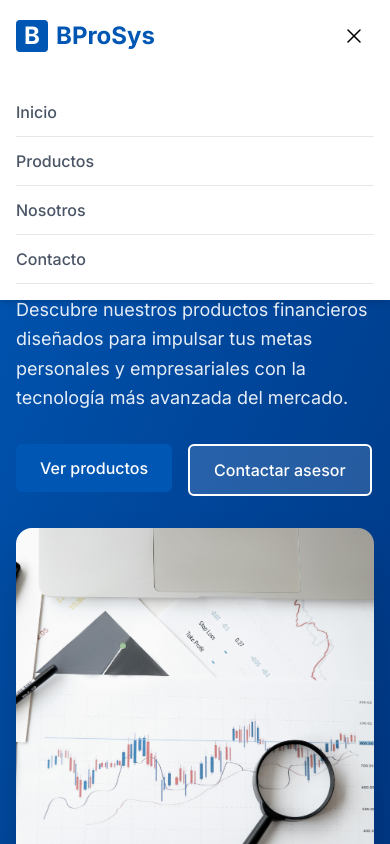
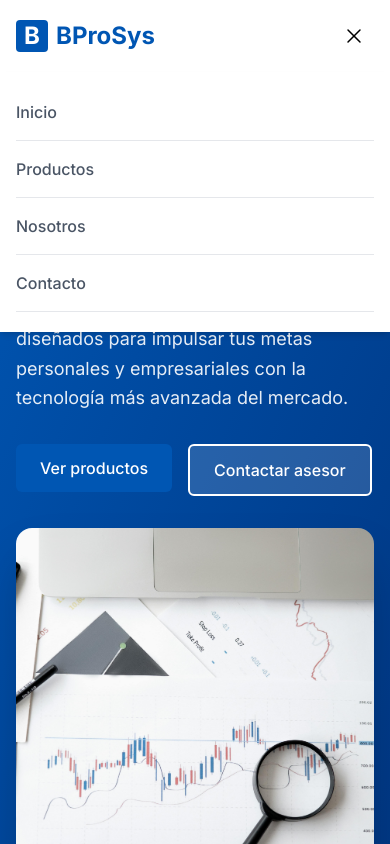
Before and after one commit to cfranco92/bprosys, a Next.js app: page / in a window 390 px wide. Both pictures are taken after a click on the button "Abrir menú". Shown: the top 844 px of the page. Built offline with nearby package versions, Linux system fonts and the light colour scheme.

Commit message:
Add transitions to header component

```diff
--- a/src/common/components/Header.tsx
+++ b/src/common/components/Header.tsx
@@ -1,14 +1,33 @@
 "use client";
 
 import Link from "next/link";
-import { useState } from "react";
+import { useState, useEffect } from "react";
 import { MenuIcon, CloseIcon } from "./icons";
 
 export const Header = () => {
   const [isMenuOpen, setIsMenuOpen] = useState(false);
+  const [isMenuVisible, setIsMenuVisible] = useState(false);
+
+  useEffect(() => {
+    let timeoutId: NodeJS.Timeout;
+    if (isMenuOpen) {
+      setIsMenuVisible(true);
+    } else {
+      timeoutId = setTimeout(() => {
+        setIsMenuVisible(false);
+      }, 300);
+    }
+    return () => {
+      if (timeoutId) clearTimeout(timeoutId);
+    };
+  }, [isMenuOpen]);
 
   const toggleMenu = () => {
     setIsMenuOpen(!isMenuOpen);
+  };
+
+  const closeMenu = () => {
+    setIsMenuOpen(false);
   };
 
   return (
@@ -35,53 +54,72 @@ export const Header = () => {
           aria-expanded={isMenuOpen}
           aria-label={isMenuOpen ? "Cerrar menú" : "Abrir menú"}
           aria-controls="main-navigation"
-          className="block md:hidden p-2 text-gray-600 bg-transparent border-none cursor-pointer focus:outline-none focus-visible:ring-2 focus-visible:ring-[#0056b3] focus-visible:ring-offset-2 rounded-md"
+          className="block md:hidden p-2 text-gray-600 bg-transparent border-none cursor-pointer focus:outline-none focus-visible:ring-2 focus-visible:ring-[#0056b3] focus-visible:ring-offset-2 rounded-md transition-transform duration-200 ease-in-out hover:scale-110"
         >
-          {isMenuOpen ? (
+          <div className="relative w-6 h-6 transition-all duration-300">
+            <div className={`absolute inset-0 transition-opacity duration-300 ${isMenuOpen ? 'opacity-0' : 'opacity-100'}`}>
+              <MenuIcon width={24} height={24} />
+            </div>
+            <div className={`absolute inset-0 transition-opacity duration-300 ${isMenuOpen ? 'opacity-100' : 'opacity-0'}`}>
               <CloseIcon width={24} height={24} />
-          ) : (
-            <MenuIcon width={24} height={24} />
-          )}
+            </div>
+          </div>
         </button>
 
+        <div className="absolute md:static top-full left-0 right-0 bg-white md:bg-transparent transition-all duration-300 ease-in-out md:block">
           <nav
             id="main-navigation"
-          className={`${isMenuOpen ? "flex" : "hidden"} md:flex flex-col md:flex-row absolute md:static top-full left-0 right-0 bg-white md:bg-transparent p-4 md:p-0 shadow-md md:shadow-none md:gap-8 md:items-center`}
+            className={`flex-col md:flex md:flex-row p-4 md:p-0 shadow-md md:shadow-none md:gap-8 md:items-center transition-all duration-300 ease-in-out origin-top ${
+              isMenuVisible ? "block" : "hidden md:flex"
+            } ${
+              isMenuOpen
+                ? "opacity-100 transform-none"
+                : "opacity-0 md:opacity-100 -translate-y-2 md:translate-y-0"
+            }`}
             aria-label="Navegación principal"
           >
             <Link
               href="/"
-            className="no-underline focus:outline-none focus-visible:ring-2 focus-visible:ring-[#0056b3] rounded"
+              className="no-underline focus:outline-none focus-visible:ring-2 focus-visible:ring-[#0056b3] rounded w-full group"
+              onClick={closeMenu}
             >
-            <span className="py-3 md:py-0 text-gray-600 font-medium border-b md:border-b-0 border-gray-200 block hover:text-[#0056b3] cursor-pointer">
+              <span className="py-3 md:py-0 text-gray-600 font-medium block hover:text-[#0056b3] transition-colors duration-200 cursor-pointer group-hover:translate-x-1 transform transition-transform">
                 Inicio
               </span>
+              <div className="h-px bg-gray-200 w-full my-1 md:hidden transition-all duration-300 ease-in-out group-hover:bg-blue-300 group-hover:h-[2px]"></div>
             </Link>
             <Link
               href="/#productos"
-            className="no-underline focus:outline-none focus-visible:ring-2 focus-visible:ring-[#0056b3] rounded"
+              className="no-underline focus:outline-none focus-visible:ring-2 focus-visible:ring-[#0056b3] rounded w-full group"
+              onClick={closeMenu}
             >
-            <span className="py-3 md:py-0 text-gray-600 font-medium border-b md:border-b-0 border-gray-200 block hover:text-[#0056b3] cursor-pointer">
+              <span className="py-3 md:py-0 text-gray-600 font-medium block hover:text-[#0056b3] transition-colors duration-200 cursor-pointer group-hover:translate-x-1 transform transition-transform">
                 Productos
               </span>
+              <div className="h-px bg-gray-200 w-full my-1 md:hidden transition-all duration-300 ease-in-out group-hover:bg-blue-300 group-hover:h-[2px]"></div>
             </Link>
             <Link
               href="/#nosotros"
-            className="no-underline focus:outline-none focus-visible:ring-2 focus-visible:ring-[#0056b3] rounded"
+              className="no-underline focus:outline-none focus-visible:ring-2 focus-visible:ring-[#0056b3] rounded w-full group"
+              onClick={closeMenu}
             >
-            <span className="py-3 md:py-0 text-gray-600 font-medium border-b md:border-b-0 border-gray-200 block hover:text-[#0056b3] cursor-pointer">
+              <span className="py-3 md:py-0 text-gray-600 font-medium block hover:text-[#0056b3] transition-colors duration-200 cursor-pointer group-hover:translate-x-1 transform transition-transform">
                 Nosotros
               </span>
+              <div className="h-px bg-gray-200 w-full my-1 md:hidden transition-all duration-300 ease-in-out group-hover:bg-blue-300 group-hover:h-[2px]"></div>
             </Link>
             <Link
               href="/#contacto"
-            className="no-underline focus:outline-none focus-visible:ring-2 focus-visible:ring-[#0056b3] rounded"
+              className="no-underline focus:outline-none focus-visible:ring-2 focus-visible:ring-[#0056b3] rounded w-full group"
+              onClick={closeMenu}
             >
-            <span className="py-3 md:py-0 text-gray-600 font-medium border-b md:border-b-0 border-gray-200 block hover:text-[#0056b3] cursor-pointer">
+              <span className="py-3 md:py-0 text-gray-600 font-medium block hover:text-[#0056b3] transition-colors duration-200 cursor-pointer group-hover:translate-x-1 transform transition-transform">
                 Contacto
               </span>
+              <div className="h-px bg-gray-200 w-full my-1 md:hidden transition-all duration-300 ease-in-out group-hover:bg-blue-300 group-hover:h-[2px]"></div>
             </Link>
           </nav>
+        </div>
       </div>
     </header>
   );
--- a/src/common/components/icons/CloseIcon.tsx
+++ b/src/common/components/icons/CloseIcon.tsx
@@ -16,14 +16,14 @@ const CloseIcon: React.FC<CloseIconProps> = ({
       width={width}
       height={height}
       viewBox="0 0 24 24"
-      stroke-width="1.5"
+      strokeWidth="1.5"
       fill="none"
       xmlns="http://www.w3.org/2000/svg"
       color="#000000"
       className={className}
     >
-      <path d="M6 6L18 18" stroke="currentColor" stroke-width="1.5" stroke-linecap="round" stroke-linejoin="round"></path>
-      <path d="M18 6L6 18" stroke="currentColor" stroke-width="1.5" stroke-linecap="round" stroke-linejoin="round"></path>
+      <path d="M6 6L18 18" stroke="currentColor" strokeWidth="1.5" strokeLinecap="round" strokeLinejoin="round"></path>
+      <path d="M18 6L6 18" stroke="currentColor" strokeWidth="1.5" strokeLinecap="round" strokeLinejoin="round"></path>
     </svg>
   );
 };
--- a/src/common/components/icons/MenuIcon.tsx
+++ b/src/common/components/icons/MenuIcon.tsx
@@ -16,15 +16,15 @@ const MenuIcon: React.FC<MenuIconProps> = ({
       width={width}
       height={height}
       viewBox="0 0 24 24"
-      stroke-width="1.5"
+      strokeWidth="1.5"
       fill="none"
       xmlns="http://www.w3.org/2000/svg"
       color="#000000"
       className={className}
     >
-      <path d="M3 5H21" stroke="currentColor" stroke-width="1.5" stroke-linecap="round" stroke-linejoin="round"></path>
-      <path d="M3 12H21" stroke="currentColor" stroke-width="1.5" stroke-linecap="round" stroke-linejoin="round"></path>
-      <path d="M3 19H21" stroke="currentColor" stroke-width="1.5" stroke-linecap="round" stroke-linejoin="round"></path>
+      <path d="M3 5H21" stroke="currentColor" strokeWidth="1.5" strokeLinecap="round" strokeLinejoin="round"></path>
+      <path d="M3 12H21" stroke="currentColor" strokeWidth="1.5" strokeLinecap="round" strokeLinejoin="round"></path>
+      <path d="M3 19H21" stroke="currentColor" strokeWidth="1.5" strokeLinecap="round" strokeLinejoin="round"></path>
     </svg>
   );
 };
```
Lines whose indentation alone changed are shown as unchanged.
